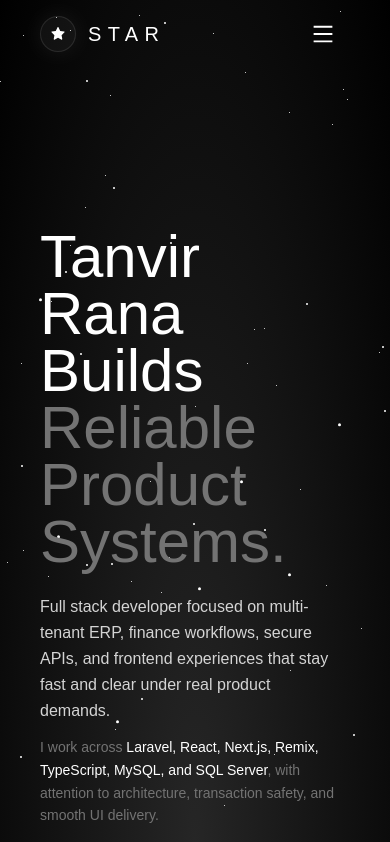
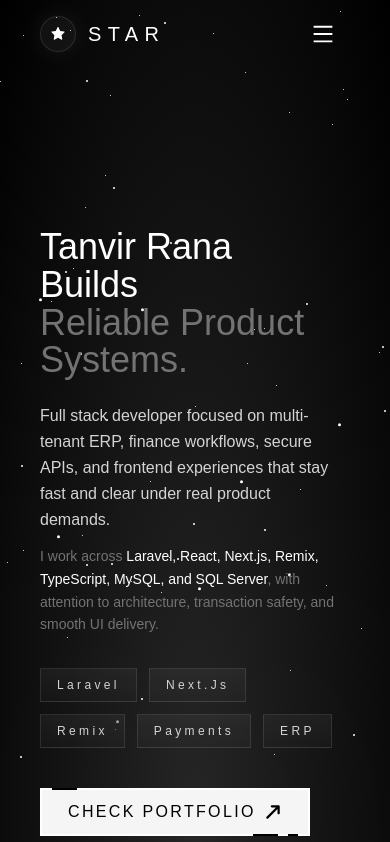
Before and after one commit to mdtanvirrana/portfolio-3.0, a Next.js app: page / in a window 390 px wide. Shown: the top 842 px of the page. Built offline with nearby package versions, Linux system fonts and the light colour scheme; a web font is replaced by a local one.

Commit message:
Refactor Hero component heading styles
Updated heading styles and adjusted text size for better responsiveness.

```diff
--- a/components/Hero.tsx
+++ b/components/Hero.tsx
@@ -48,13 +48,12 @@ const Hero = () => {
             <div className="grid grid-cols-1 xl:grid-cols-[1.4fr_0.8fr] gap-10 items-end">
                 <div>
 <motion.h1
-                        className="text-6xl sm:text-7xl lg:text-[6.8rem] text-white leading-[0.95] mb-6"
+    className="text-4xl sm:text-6xl md:text-7xl lg:text-[6.8rem] text-white leading-[1.05] sm:leading-[0.95] mb-6"
     variants={itemVariants}
 >
     Tanvir Rana builds
     <span className="block text-neutral-500">reliable product systems.</span>
 </motion.h1>
-
                     <motion.div className="max-w-3xl space-y-3 mb-8" variants={itemVariants}>
                         <p className="text-neutral-300 text-base sm:text-lg leading-relaxed normal-case">
                             Full stack developer focused on multi-tenant ERP, finance workflows,
```
Lines whose indentation alone changed are shown as unchanged.
